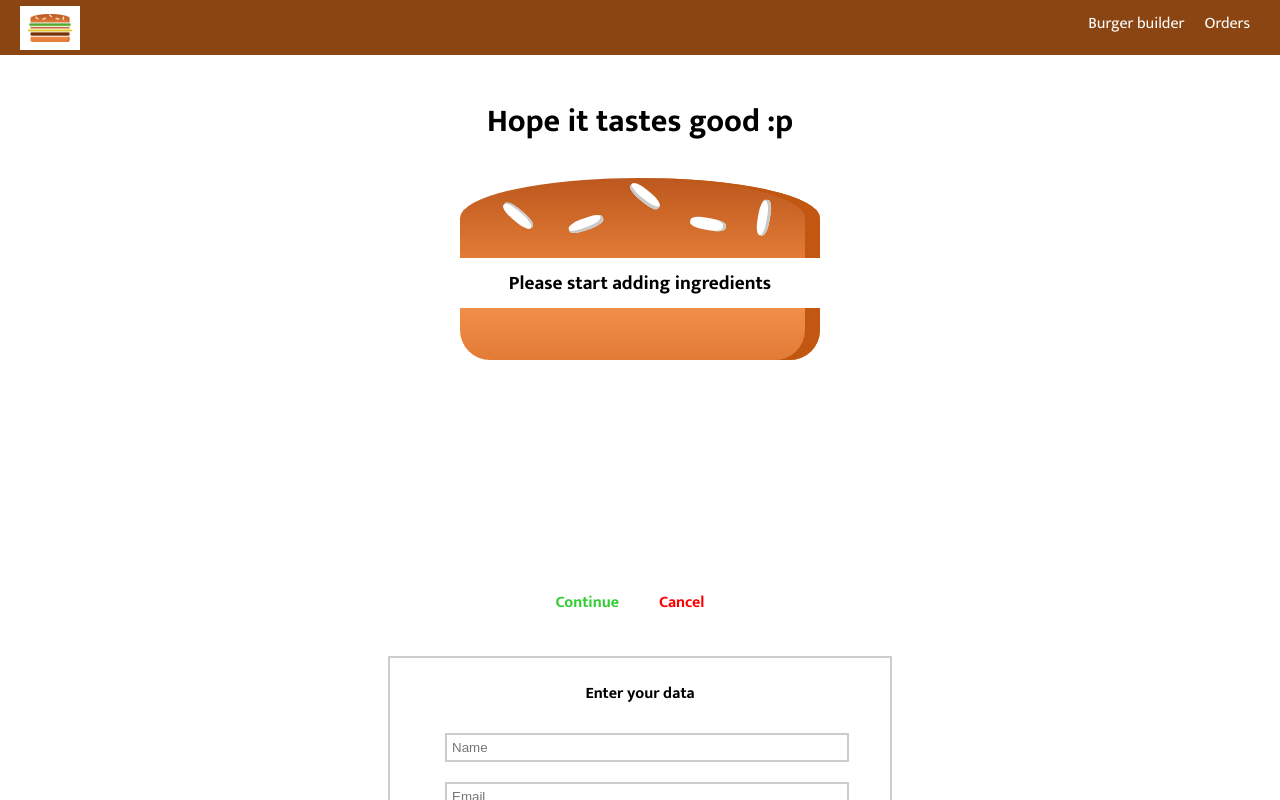
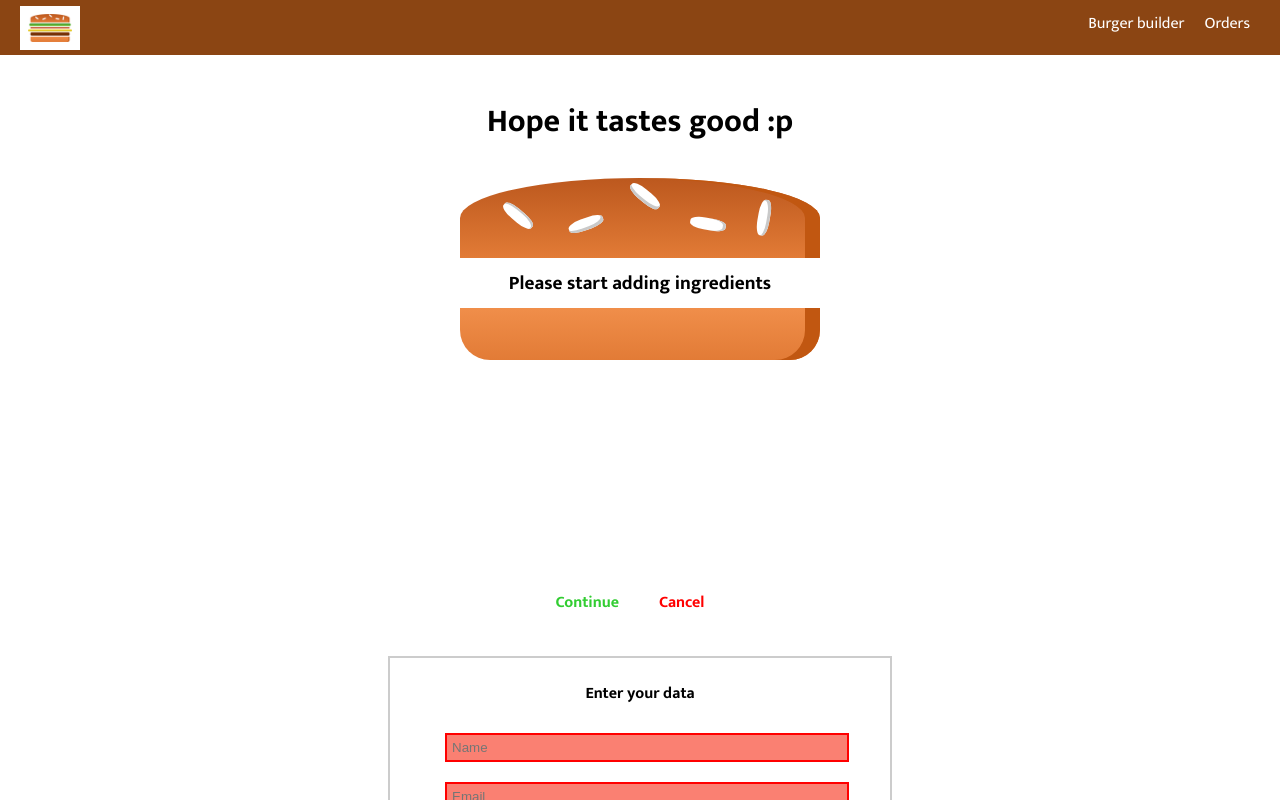
Before and after one commit to IslamBoulila/Burger-builder, a React (Create React App) app: page /checkout in a window 1280 px wide. Both pictures are taken after a click on the button "Continue". Shown: the top 800 px of the page. Built offline with nearby package versions, Linux system fonts and the light colour scheme.

Commit message:
add form validation

```diff
--- a/src/components/UI/Input/Input.js
+++ b/src/components/UI/Input/Input.js
@@ -2,25 +2,27 @@ import React from 'react';
 import styles from './Input.module.css';
 
 const Input = (props) => {
+    let cssClasses = [styles.inputElement];
+    if (props.invalid && props.shouldValidate) cssClasses.push(styles.invalid);
 
-    let inputElement ;
-    switch (props.inputType){
+    let inputElement;
+    switch (props.inputType) {
         case "input":
-            inputElement=<input className={styles.inputElement} {...props.inputConfig} value={props.value} onChange={props.onChange}/>
+            inputElement = <input className={cssClasses.join(" ")} {...props.inputConfig} value={props.value} onChange={props.onChange} />
             break;
         case "textarea":
-            inputElement=<textarea className={styles.inputElement} {...props.inputConfig} onChange={props.onChange} value={props.value} onChange={props.onChange} />
+            inputElement = <textarea className={cssClasses.join(" ")} {...props.inputConfig} onChange={props.onChange} value={props.value} onChange={props.onChange} />
             break;
         case "select":
-             inputElement=<select className={styles.inputElement} name={props.inputConfig.name} value={props.value} onChange={props.onChange} >
-                                {props.inputConfig.options.map(option=>
-                                    (<option key={option.value} value={option.value} >{option.displayValue}</option>)) }
-                        </select>
+            inputElement = <select className={cssClasses.join(" ")} name={props.inputConfig.name} value={props.value} onChange={props.onChange} >
+                {props.inputConfig.options.map(option =>
+                    (<option key={option.value} value={option.value} >{option.displayValue}</option>))}
+            </select>
 
-             break;
-        default :
-        inputElement=<input className={styles.inputElement} {...props.inputConfig} value={props.value} value={props.value} onChange={props.onChange}/>
-        break;
+            break;
+        default:
+            inputElement = <input className={cssClasses.join(" ")} {...props.inputConfig} value={props.value} value={props.value} onChange={props.onChange} />
+            break;
     }
 
     return (
--- a/src/components/UI/Input/Input.module.css
+++ b/src/components/UI/Input/Input.module.css
@@ -19,3 +19,8 @@ width: 100%;
 outline:none;
 background-color: lightsteelblue;
 }
+
+.invalid{
+    background-color: salmon;
+    border:2px solid red;
+}
--- a/src/containers/Checkout/ContactData/ContactData.js
+++ b/src/containers/Checkout/ContactData/ContactData.js
@@ -1,4 +1,4 @@
-import React, { Component } from 'react';
+import React, { Component, isValidElement } from 'react';
 import Button from '../../../components/UI/Button/Button';
 import Input from '../../../components/UI/Input/Input';
 import styles from '../ContactData/ContactData.module.css';
@@ -14,39 +14,58 @@ class ContactData extends Component {
                 name:{
                     elementType:"input",
                     inputConfig:{
-                        placeHolder:"Name",
+                        placeholder:"Name",
                         type:"text",
                         name:"name",
                     },
                     value:"",
+                    validation:{
+                        required:true,
+                        minLength:'3',
+                    },
+                    valid:false,
                 },
                 email:{
                     elementType:"input",
                     inputConfig:{
-                        placeHolder:"Email",
+                        placeholder:"Email",
                         type:"email",
                         name:"email",
                     },
                     value:"",
+                    validation:{
+                        required:true,
+
+                    },
+                    valid:false,
                 },
                 street:{
                     elementType:"input",
                     inputConfig:{
-                        placeHolder:"Street",
+                        placeholder:"Street",
                         type:"text",
                         name:"street"
                     },
                     value:"",
+                    validation:{
+                        required:true,
+                        minLength:'4',
+                    },
+                    valid:false,
                 },
 
                 homeNumber:{
                     elementType:"input",
                     inputConfig:{
-                        placeHolder:"Home Number",
+                        placeholder:"Home Number",
                         type:"number",
                         name:"homeNumber",
                     },
                     value:"",
+                    validation:{
+                        required:true,
+                    },
+                    valid:false,
                 },
                 deliveryMode:{
                     elementType:"select",
@@ -57,22 +76,34 @@ class ContactData extends Component {
                     value:"",
                 },
 
-
             },
 
             loading: false,
         }
     }
+    checkValidation(value,rules){
+        let isValid=true;
+        if(rules.required){
+            isValid=value.trim("")!=="" && isValid;
+        }
+        if(rules.minLength){
+            isValid=value.length>=rules.minLength && isValid;
+        }
+        return isValid;
+    }
 
     inputChangeHandler = (event) => {
         const field = event.target.name;
         let inputValue=event.target.value;
+        let isValid=this.checkValidation(inputValue,this.state.orderForm[field].validation);
+        console.log(isValid);
         this.setState(prevState=>({
             orderForm:{
                          ...prevState.orderForm,
                          [field]:{
                              ...prevState.orderForm[field],
                              value:inputValue,
+                             valid:isValid,
                          },
                      }
              })
@@ -133,7 +164,9 @@ class ContactData extends Component {
                     <Input key={input.id}  inputType={input.config.elementType}
                             inputConfig={input.config.inputConfig}
                            onChange={this.inputChangeHandler}
-                           value={input.config.value} />
+                           value={input.config.value}
+                           invalid={!input.config.valid}
+                           shouldValidate={input.config.validation}/>
                ))}
 
                 <Button btnType="Success" >Order</Button>
```
